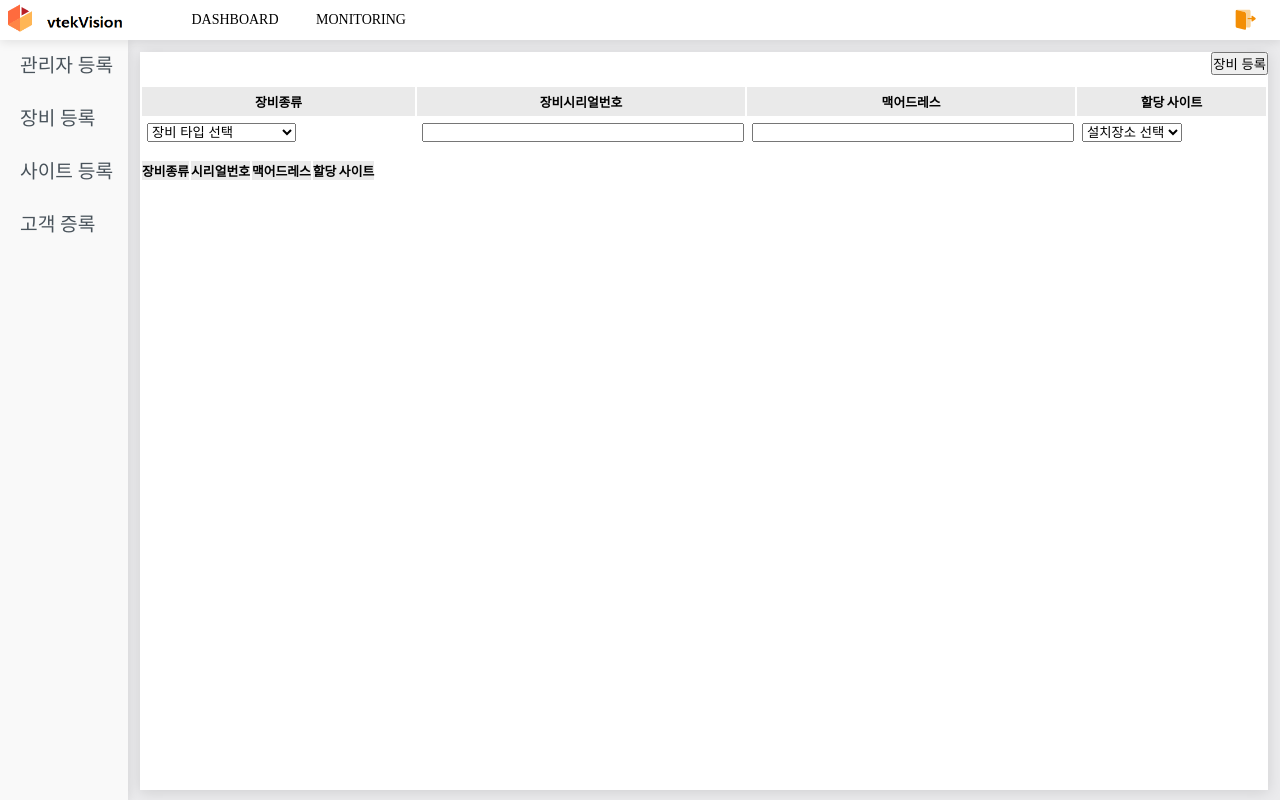
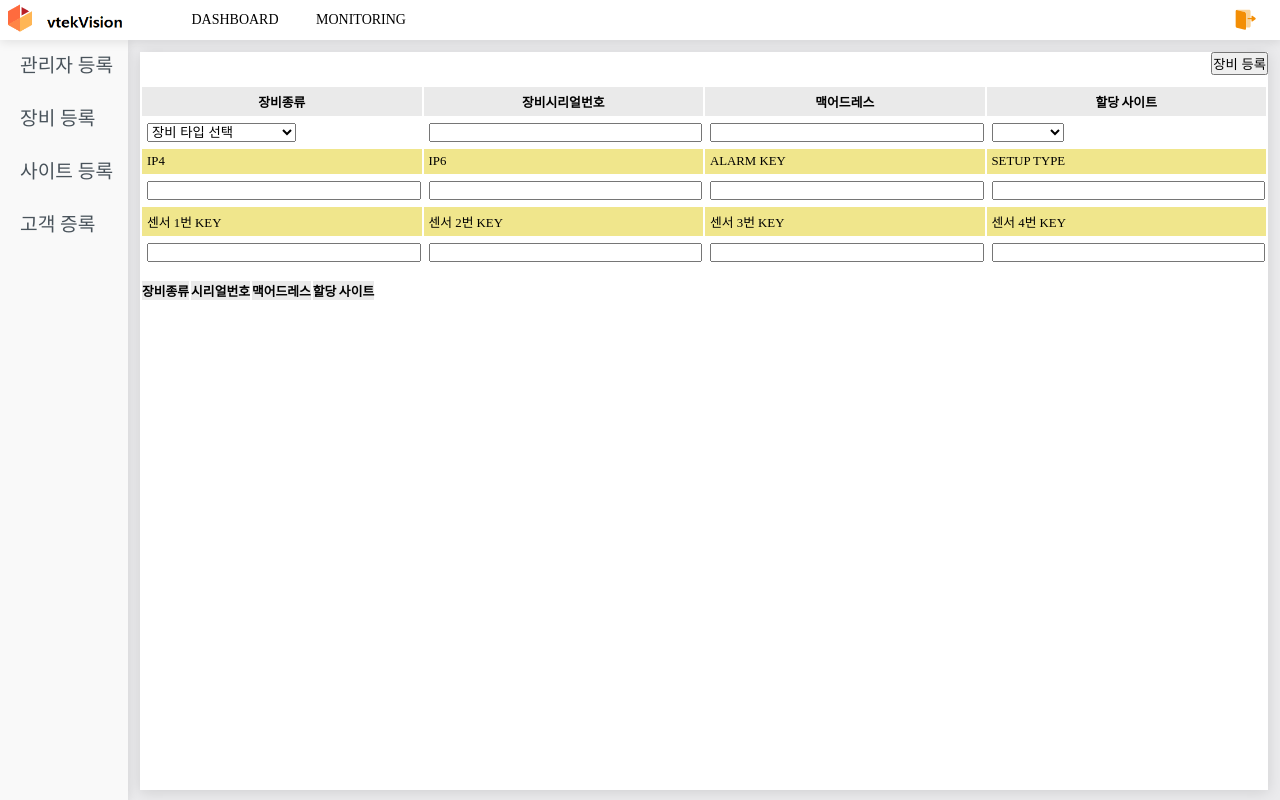
Before and after one commit to ywydpapa/vtekFireVision, a Flask app: page /deviceAdd in a window 1280 px wide. Run offline with Flask 3, Linux system fonts and the light colour scheme; data that the repository does not hold is empty; parts of the project's set-up code (start-up, migrations or seed data) failed here and were passed over; some libraries are stand-ins or nearby versions; some web fonts are replaced.

Commit message:
장비 설정 추가

```diff
--- a/app.py
+++ b/app.py
@@ -2,6 +2,7 @@ import json
 from flask import Flask, jsonify, make_response, request, render_template, redirect, session, Response
 import dbconn
 from dbconn import selectUsers
+import deviceSetup
 import pymysql
 import datetime,time
 import os
@@ -291,12 +292,34 @@ def devinsert():
         db.close()
         return render_template("subm/deviceman.html", cond=cond)
     else:
-        sql1 = "insert into camDevice (deviceType, deviceSerial, deviceMacaddr, regDate) values (%s, %s, %s, now())"
-        cur.execute(sql1, (str(request.form.get("devType")), str(request.form.get("devSerial")), str(request.form.get("devMac"))))
+        sql1 = "insert into camDevice (deviceType, deviceSerial, deviceMacaddr,deviceIp4, deviceIp6, deviceSetno, sensor01,sensor02,sensor03,sensor04, regDate) " \
+               "values (%s, %s, %s,%s,%s,%s,%s,%s,%s,%s, now())"
+        cur.execute(sql1, (str(request.form.get("devType")), str(request.form.get("devSerial")), str(request.form.get("devMac")),
+                           str(request.form.get("deviceIp4")), str(request.form.get("deviceIp6")),
+                           str(request.form.get("deviceSetno")), str(request.form.get("sensor01")), str(request.form.get("sensor02")),
+                           str(request.form.get("sensor03")), str(request.form.get("sensor04"))))
         db.commit()
         cond = cur.fetchall()
         db.close()
         return render_template("subm/deviceman.html")
+
+@app.route('/devUpdate', methods=['GET', 'POST'])
+def devupdate():
+    db = pymysql.connect(host=envhost, user=envuser, password=envpassword, db=envdb, charset=envcharset)
+    cur = db.cursor()
+    if request.method == 'GET':
+        return render_template("subm/deviceman.html")
+    else:
+        sql1 = "update camDevice set deviceType = %s, deviceSerial = %s,  deviceMacaddr = %s, deviceIp4 = %s , deviceIp6 = %s, deviceSetno = %s, " \
+               "sensor01 = %s, sensor02 = %s, sensor03 = %s, sensor04 = %s, modDate = now() where deviceNo = %s"
+        cur.execute(sql1, (str(request.form.get("devType")), str(request.form.get("devSerial")), str(request.form.get("devMac")),str(request.form.get("deviceIp4")),str(request.form.get("deviceIp6")),
+                           str(request.form.get("deviceSetno")),str(request.form.get("sensor01")),str(request.form.get("sensor02")),str(request.form.get("sensor03")),str(request.form.get("sensor04")),str(request.form.get("deviceNo"))
+                           ))
+        db.commit()
+        cond = cur.fetchall()
+        db.close()
+        return render_template("subm/deviceman.html")
+
 
 @app.route('/siteInsert', methods=['GET', 'POST'])
 def siteinsert():
@@ -520,5 +543,5 @@ if __name__ == '__main__':
             threaded=True, use_reloader=False)
 
 # release the video stream pointer
-cap.release()
-cv2.destroyAllWindows()
+#cap.release()
+#cv2.destroyAllWindows()
--- a/templates/subm/deviceman.html
+++ b/templates/subm/deviceman.html
@@ -65,9 +65,36 @@
                             <td><input type="text" id="devSerial"></td>
                             <td><input type="text" id="devMac"></td>
                             <td><select id="devSite">
-                                <option value="">설치장소 선택</option>
+                                <option value="" selected></option>
+                                <option value="">설치장소</option>
                             </select></td>
                         </tr>
+                        <tr style="background-color: khaki">
+                            <td>IP4</td>
+                            <td>IP6</td>
+                            <td>ALARM KEY</td>
+                            <td>SETUP TYPE</td>
+                        </tr>
+                    <tr>
+                        <td><input type="text" id="ipv4"></td>
+                        <td><input type="text" id="ipv6"></td>
+                        <td><input type="text" id="alarmkey"></td>
+                        <td><input type="text" id="devicesetup"></td>
+                    </tr>
+
+                        </tr>
+                        <tr style="background-color: khaki">
+                            <td>센서 1번 KEY</td>
+                            <td>센서 2번 KEY</td>
+                            <td>센서 3번 KEY</td>
+                            <td>센서 4번 KEY</td>
+                        </tr>
+                    <tr>
+                        <td><input type="text" id="sensor01"></td>
+                        <td><input type="text" id="sensor02"></td>
+                        <td><input type="text" id="sensor03"></td>
+                        <td><input type="text" id="sensor04"></td>
+                    </tr>
                     </tbody>
                 </table>
             </div>
@@ -103,7 +130,13 @@
         datas.devSerial = $("#devSerial").val();
         datas.devMac = $("#devMac").val();
         datas.siteNo = $("#devSite").val();
-
+        datas.deviceIp4 = $("#ipv4").val();
+        datas.deviceIp6 = $("#ipv6").val();
+        datas.sensor01 = $("#sensor01").val();
+        datas.sensor02 = $("#sensor02").val();
+        datas.sensor03 = $("#sensor03").val();
+        datas.sensor04 = $("#sensor04").val();
+        datas.deviceSetno = $("#devicesetup").val();
         $.ajax({
             "url": "/devInsert",
             "method": "post",
@@ -114,5 +147,29 @@
             }
         })
     }
+
+    function deviceUpdateSubmit(){
+        let datas = {};
+        datas.devType = $("#devType").val();
+        datas.devSerial = $("#devSerial").val();
+        datas.devMac = $("#devMac").val();
+        datas.siteNo = $("#devSite").val();
+        datas.deviceIp4 = $("#ipv4").val();
+        datas.deviceIp6 = $("#ipv6").val();
+        datas.sensor01 = $("#sensor01").val();
+        datas.sensor02 = $("#sensor02").val();
+        datas.sensor03 = $("#sensor03").val();
+        datas.sensor04 = $("#sensor04").val();
+        datas.deviceSetno = $("#devicesetup").val();
+        $.ajax({
+            "url": "/devUpdate",
+            "method": "post",
+            "data": datas,
+            "success": function(){
+                alert("등록되었습니다.");
+                location.reload();
+            }
+        })
+    }
 </script>
 </html>
```
Also changed, not shown: deviceSetup.py (added), 1 other file.
